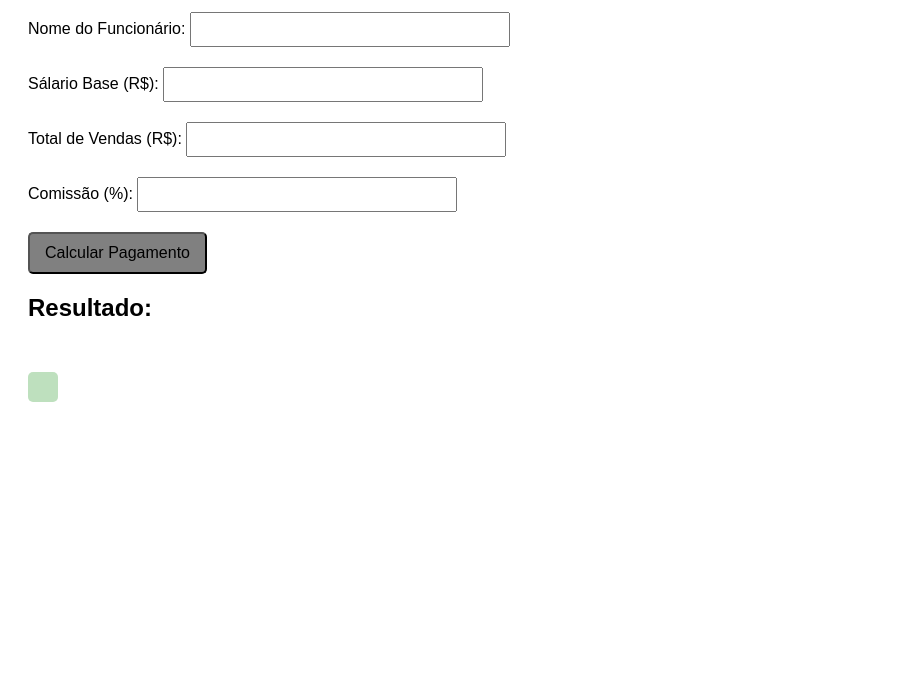
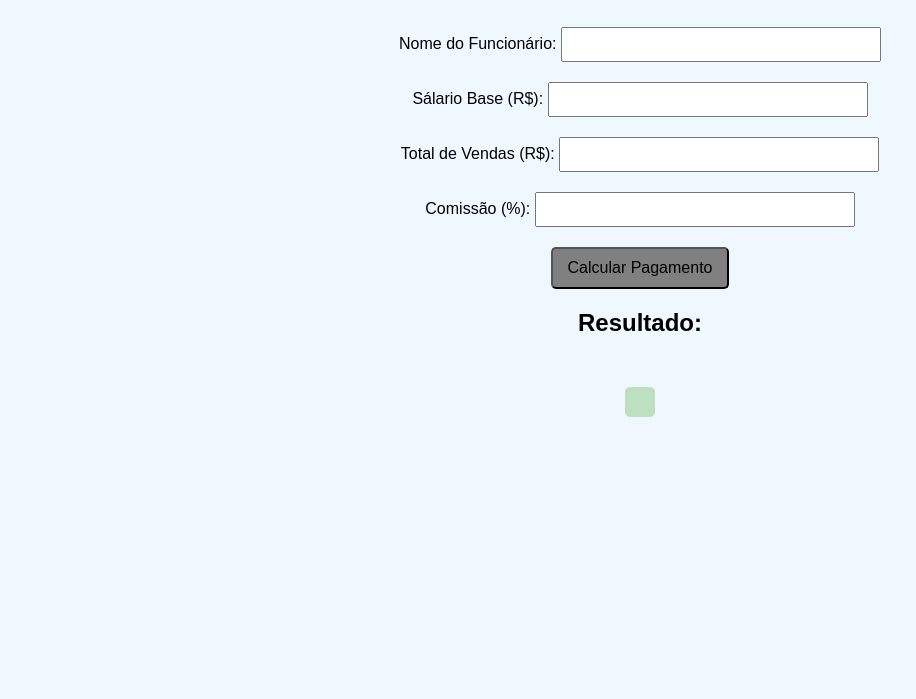
Before and after one commit to 1cejun/folhaPag, a plain HTML site: page index.html in a window 1280 px wide. Shown: the part 101-800 px from the top of the page, without its empty margins (0-916 px from the left). Drawn offline with Linux system fonts and the light colour scheme.

Commit message:
arrumei uns bglh

```diff
--- a/style.css
+++ b/style.css
@@ -1,16 +1,21 @@
 body {
     font-family: Arial, sans-serif;
     padding: 20px;
-    background-color: white;
+    background-color: #f0f8ff;
+    display: flex;
+    justify-content: center;
+    align-items: center;
+    flex-direction: column;
 }
 
 h1 {
     color: black;
+    text-align: center;
 }
 
 label {
-    display: flow-root;
     margin-top: 15px;
+    text-align: center;
 }
 
 input {
@@ -25,8 +30,8 @@ body {
     font-size: 16px;
     border-radius: 5px;
     background-color: gray;
+}
 
-  }
 button:hover {
     background-color: antiquewhite;
 }
@@ -37,4 +42,5 @@ body {
     padding: 15px;
     border-radius: 5px;
     margin-top: 30px;
+    text-align: center;
 }
```
Lines whose indentation alone changed are shown as unchanged.
